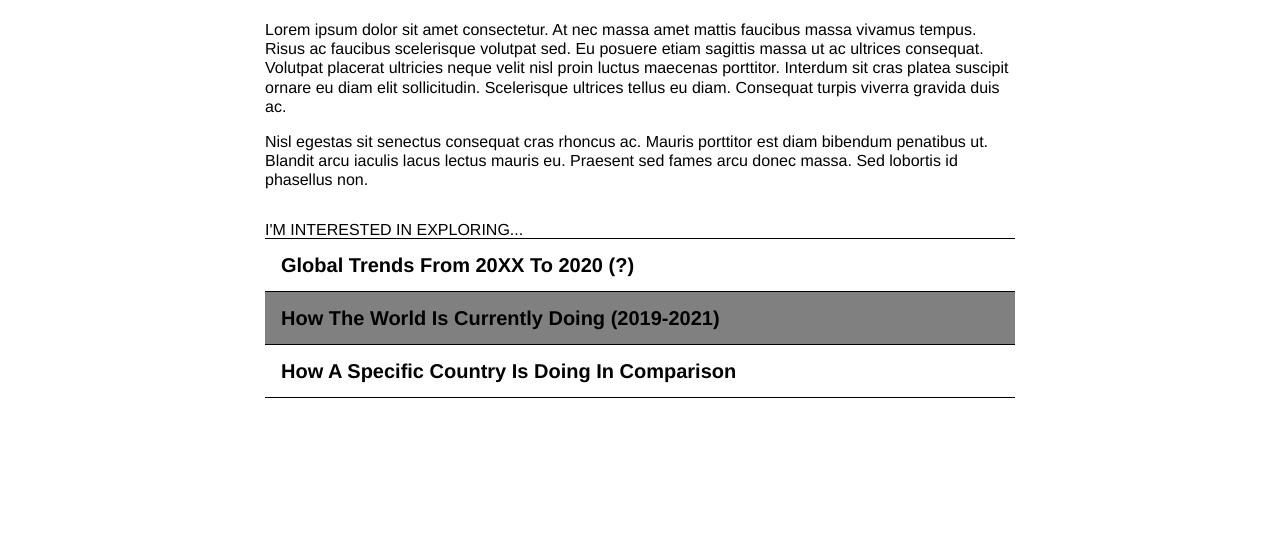
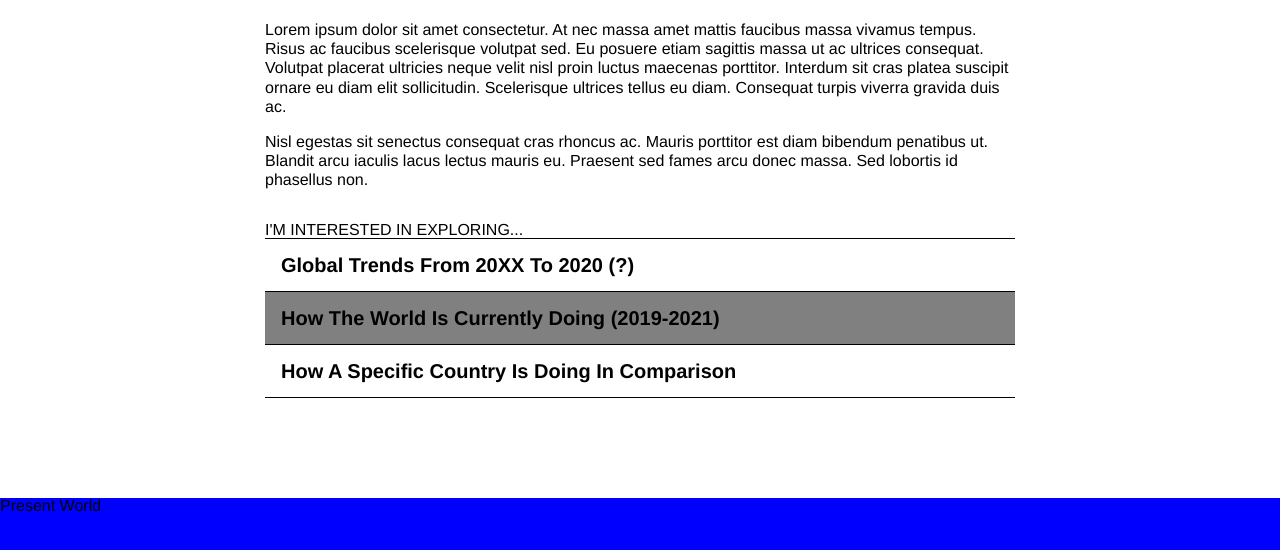
Before and after one commit to p-misner/wdvp, a React (Create React App) app: page / in a window 1280 px wide. Shown: the part 614-1164 px from the top of the page. Before the commit the page ends 1112 px from the top, so only its background shows below. Built offline with nearby package versions, Linux system fonts and the light colour scheme.

Commit message:
data section blocked out

```diff
--- a/src/App.jsx
+++ b/src/App.jsx
@@ -4,21 +4,38 @@ import styled from 'styled-components';
 import Header from './components/Header';
 import Hero from './components/Hero';
 import ExploreSections from './components/ExploreSections';
+import {
+  CountryCompareSection,
+  PresentWorldSection,
+  PastDecadeSection,
+} from './components/Minicharts';
 import { maxWidth } from './styleConstants';
 
 const AllContent = styled.h1`
   margin: 0 auto;
   max-width: ${maxWidth};
 `;
+function sectionReturn(item) {
+  switch (item) {
+    case 'presentWorld':
+      return <PresentWorldSection />;
+    case 'pastDecade':
+      return <PastDecadeSection />;
+    case 'countryCompare':
+      return <CountryCompareSection />;
+    default:
+      return <p>Something went wrong</p>;
+  }
+}
 
 function App() {
-  const [theme, setTheme] = useState('presentWorld'); // options: presentWorld, pastDecade, countryCompare
-
+  const [theme, setTheme] = useState('presentWorld');
   return (
     <AllContent>
       <Header />
       <Hero />
       <ExploreSections theme={theme} setTheme={setTheme} />
+      {sectionReturn(theme)}
     </AllContent>
   );
 }
--- /dev/null
+++ b/src/components/Minicharts.jsx
@@ -0,0 +1,22 @@
+import React from 'react';
+import styled from 'styled-components';
+
+const SectionWrapper = styled.div`
+  width: 100%;
+  background-color: ${(props) => props.color || 'gray'};
+  height: 600px;
+`;
+
+function Minicharts() {
+  return <div>minicharts</div>;
+}
+
+export function PastDecadeSection() {
+  return <SectionWrapper color="red">Past Decade</SectionWrapper>;
+}
+export function PresentWorldSection() {
+  return <SectionWrapper color="blue">Present World</SectionWrapper>;
+}
+export function CountryCompareSection() {
+  return <SectionWrapper color="orange">Country Compare</SectionWrapper>;
+}
```
